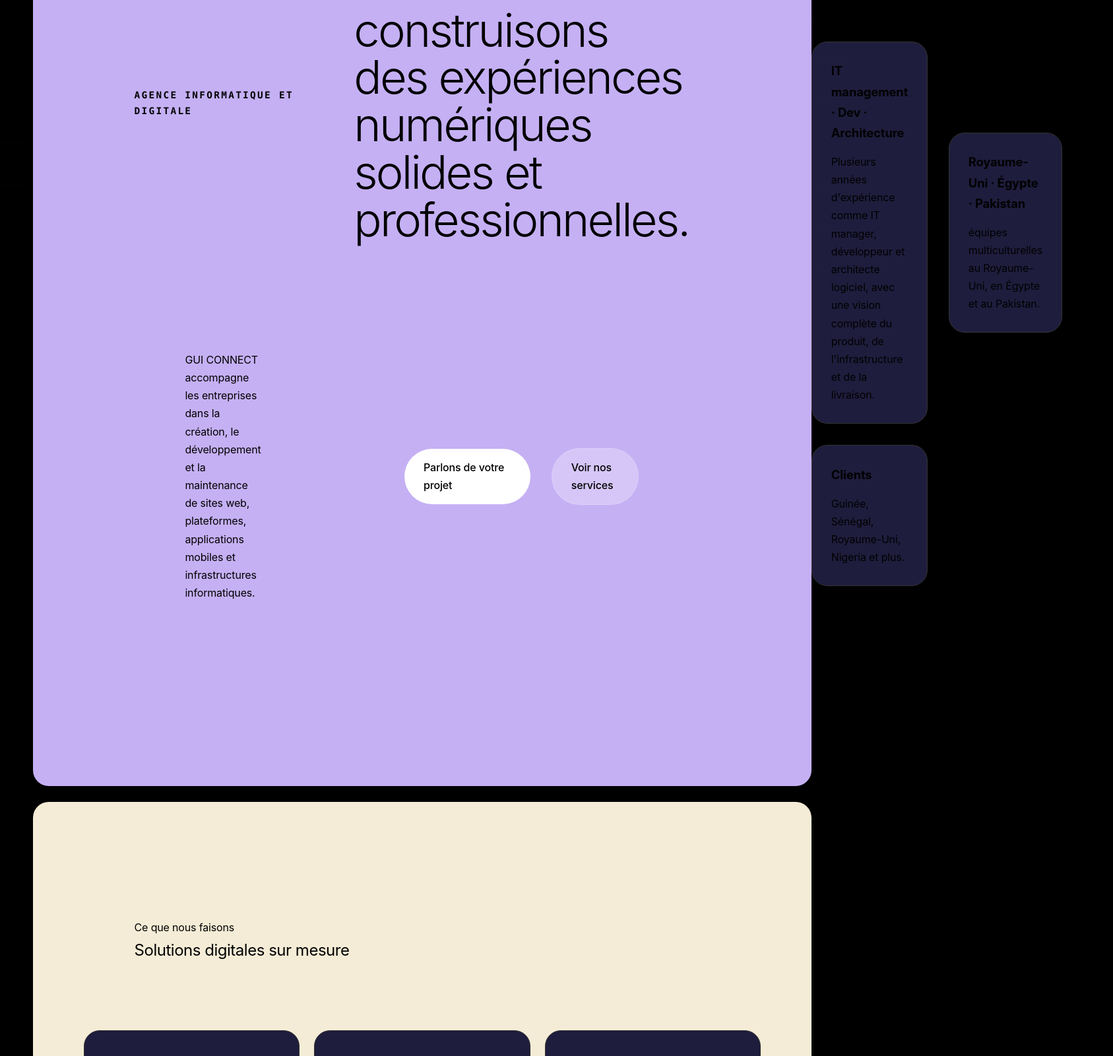
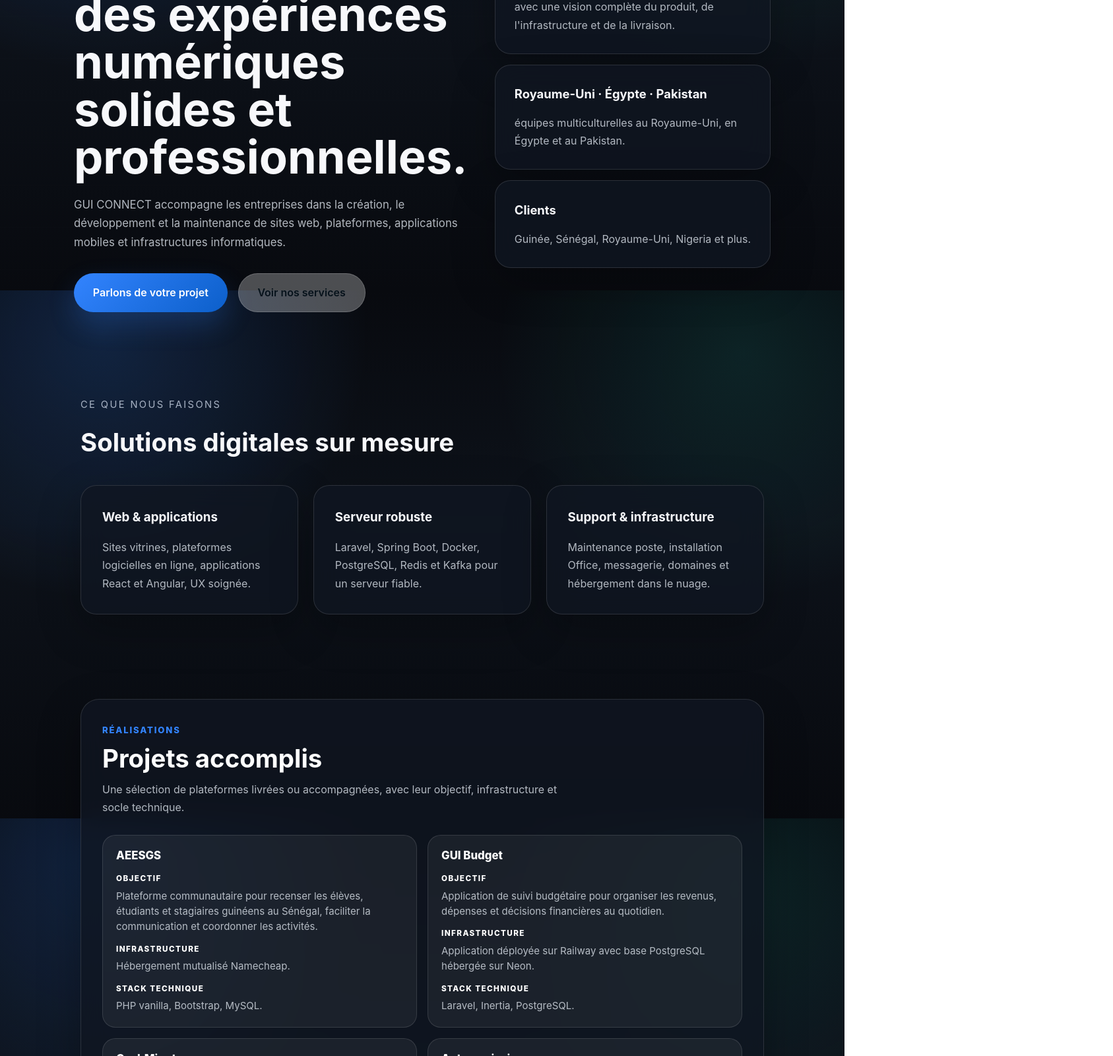
Before and after one commit to ibrabowe97/gui-connect.github.io, a plain HTML site: page index.html in a window 1280 px wide. Shown: the part 360-1960 px from the top of the page at 66% size, 1687 px wide, since content can reach past the window. Drawn offline with Linux system fonts and the light colour scheme; some packages are replaced by stand-ins of ours; a script that the page names is missing.

Commit message:
Revert "feat: complete UI/UX overhaul to Figma editorial design system"
This reverts commit a4fe01bc0d37958340d3a5bc42225ea68b16d45f.

```diff
--- a/index.html
+++ b/index.html
@@ -93,8 +93,8 @@
     </header>
 
     <main>
-      <section class="hero color-block bg-lilac hero-home">
-        <div class="hero color-block bg-lilac-content">
+      <section class="hero hero-home">
+        <div class="hero-content">
           <p class="eyebrow" data-i18n-key="homeEyebrow">
             Agence informatique et digitale
           </p>
@@ -102,12 +102,12 @@
             Nous construisons des expériences numériques solides et
             professionnelles.
           </h1>
-          <p class="hero color-block bg-lilac-text" data-i18n-key="homeHeroText">
+          <p class="hero-text" data-i18n-key="homeHeroText">
             GUI CONNECT accompagne les entreprises dans la création, le
             développement et la maintenance de sites web, plateformes,
             applications mobiles et infrastructures informatiques.
           </p>
-          <div class="hero color-block bg-lilac-actions">
+          <div class="hero-actions">
             <a href="contact.html" class="btn btn-primary" data-i18n-key="homePrimaryCta"
               >Parlons de votre projet</a
             >
@@ -117,7 +117,7 @@
           </div>
         </div>
 
-        <div class="hero color-block bg-lilac-panel">
+        <div class="hero-panel">
           <div class="stat-card">
             <span data-i18n-key="homeStatExperienceTitle"
               >IT management · Dev · Architecture</span
@@ -145,8 +145,8 @@
         </div>
       </section>
 
-      <section class="section color-block bg-cream section-spotlight">
-        <div class="section color-block bg-cream-header">
+      <section class="section section-spotlight">
+        <div class="section-header">
           <span data-i18n-key="homeSpotlightEyebrow">Ce que nous faisons</span>
           <h2 data-i18n-key="homeSpotlightTitle">
             Solutions digitales sur mesure
--- a/style.css
+++ b/style.css
@@ -1242,146 +1242,3 @@ body.light-mode-active textarea {
     align-items: flex-start;
   }
 }
-
-
-/* --- FIGMA EDITORIAL REDESIGN OVERRIDES --- */
-@import url('https://fonts.googleapis.com/css2?family=Inter:wght@320;330;340;400;480;540;700&display=swap');
-
-:root {
-  --page-gradient-dark: #000000;
-  --page-gradient-light: #ffffff;
-  --content-surface: #1f1d3d;
-  --content-border: #333333;
-  --content-shadow: none;
-  --glass-bg: transparent;
-  --glass-shadow: none;
-  --glass-border: rgba(255, 255, 255, 0.1);
-}
-
-body.light-mode-active {
-  --content-surface: #ffffff;
-  --content-border: #e6e6e6;
-  --content-shadow: none;
-  --glass-bg: transparent;
-  --glass-border: rgba(0, 0, 0, 0.1);
-}
-
-body {
-  font-family: 'Inter', system-ui, sans-serif;
-  letter-spacing: -0.01em;
-}
-
-/* Flatten Glassmorphism */
-.stat-card, .spotlight-card, .feature-card, .detail-panel, .story-card, .partner-card, .contact-panel {
-  backdrop-filter: none !important;
-  -webkit-backdrop-filter: none !important;
-  box-shadow: none !important;
-}
-
-.site-nav, .lang-switch, .theme-toggle, .nav-toggle {
-  backdrop-filter: none !important;
-  -webkit-backdrop-filter: none !important;
-}
-
-/* Typography Polish */
-h1 {
-  font-weight: 340;
-  letter-spacing: -0.04em;
-}
-h2, h3 {
-  font-weight: 400;
-  letter-spacing: -0.02em;
-}
-.eyebrow, .section-header span, .footer-projects-header span {
-  font-family: ui-monospace, SFMono-Regular, Menlo, monospace;
-  text-transform: uppercase;
-  letter-spacing: 0.05em;
-  font-weight: 600;
-  font-size: 0.85rem;
-}
-
-/* Pill Buttons */
-.btn, .header-cta, .mobile-menu-cta {
-  border-radius: 9999px !important;
-  font-weight: 500;
-  letter-spacing: -0.01em;
-  box-shadow: none !important;
-}
-
-.btn-primary, .header-cta, .mobile-menu-cta {
-  background: #ffffff !important;
-  color: #000000 !important;
-}
-body.light-mode-active .btn-primary,
-body.light-mode-active .header-cta,
-body.light-mode-active .mobile-menu-cta {
-  background: #000000 !important;
-  color: #ffffff !important;
-}
-
-/* Color Blocks */
-.bg-lime { background-color: #dceeb1 !important; }
-.bg-lilac { background-color: #c5b0f4 !important; }
-.bg-cream { background-color: #f4ecd6 !important; }
-.bg-pink { background-color: #efd4d4 !important; }
-.bg-mint { background-color: #c8e6cd !important; }
-.bg-coral { background-color: #f3c9b6 !important; }
-.bg-navy { background-color: #1f1d3d !important; }
-
-.bg-lime *, .bg-lilac *, .bg-cream *, .bg-pink *, .bg-mint *, .bg-coral * {
-  color: #000000 !important;
-}
-.bg-navy * {
-  color: #ffffff !important;
-}
-
-.color-block {
-  border-radius: 24px;
-  padding: clamp(3rem, 6vw, 5rem);
-  margin: 1.5rem auto;
-  border: none !important;
-  width: min(100%, 1180px);
-}
-.hero.color-block {
-  margin-top: 2rem;
-}
-
-.footer-projects {
-  border-radius: 24px;
-  background-color: #1f1d3d !important;
-  color: #ffffff !important;
-  border: none !important;
-}
-.footer-projects * {
-  color: #ffffff !important;
-}
-body.light-mode-active .footer-projects {
-  background-color: #f7f7f5 !important;
-  color: #000000 !important;
-}
-body.light-mode-active .footer-projects * {
-  color: #000000 !important;
-}
-.footer-project-card {
-  background-color: rgba(255,255,255,0.05) !important;
-  border: none !important;
-}
-body.light-mode-active .footer-project-card {
-  background-color: #ffffff !important;
-  border: 1px solid #e6e6e6 !important;
-}
-
-/* Fix Inputs for Editorial Theme */
-input, select, textarea {
-  border: 2px solid var(--content-border) !important;
-  background-color: transparent !important;
-  border-radius: 8px !important;
-}
-input:focus, select:focus, textarea:focus {
-  border-color: #000000 !important;
-}
-body:not(.light-mode-active) input:focus,
-body:not(.light-mode-active) select:focus,
-body:not(.light-mode-active) textarea:focus {
-  border-color: #ffffff !important;
-}
```
Also changed, not shown: about.html (+5 -5 lines), contact.html (+3 -3 lines), partners.html (+3 -3 lines), resources.html (+3 -3 lines), services.html (+4 -4 lines).
